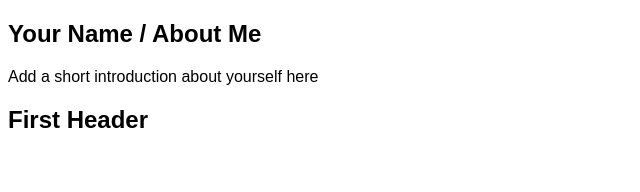
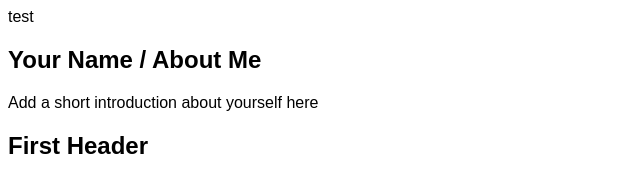
Before and after one commit to kaydnnn/kaydnnn.github.io, a plain HTML site: page index.html in a window 1280 px wide. Shown: the whole page, without its empty margins (0-640 px from the left). Drawn offline with Linux system fonts and the light colour scheme.

Commit message:
Update index.html

```diff
--- a/index.html
+++ b/index.html
@@ -23,7 +23,7 @@
     The (optional) <header> HTML element represents introductory content that would usually be shown at the top of every page in a group of pages.
     For example, a logo or top banner, with a navigation bar.
     -->
-    <header></header>
+    <header> test </header>
 
     <!--
     The (optional) <section> element is used to encapsulate standalone sections of content.
```
